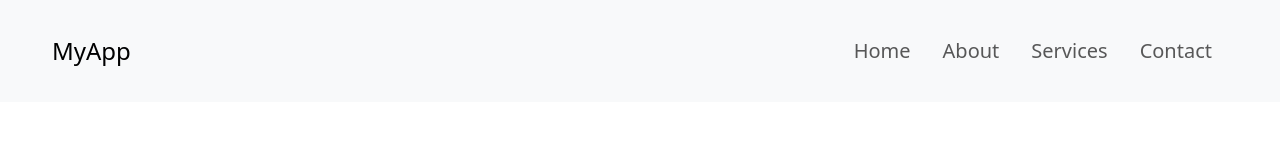
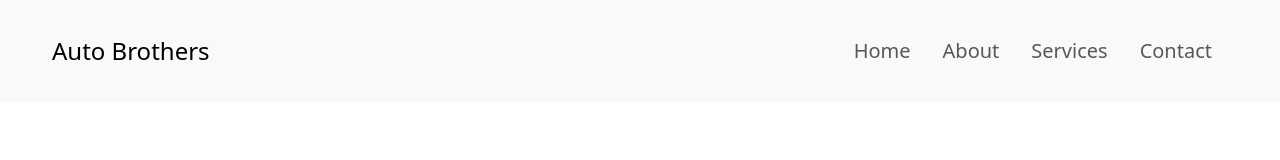
Before and after one commit to Laos0/auto-brothers-ng, an Angular app: page / in a window 1280 px wide. Shown: the top 160 px of the page. Built offline with nearby package versions, Linux system fonts and the light colour scheme.

Commit message:
allow users to open to facebook link on a new tab

```diff
--- a/src/app/navigations/nav-bar/nav-bar.component.html
+++ b/src/app/navigations/nav-bar/nav-bar.component.html
@@ -1,6 +1,6 @@
 <nav class="navbar navbar-expand-lg navbar-light bg-light">
     <div class="container-fluid">
-      <a class="navbar-brand" href="#">MyApp</a>
+      <a class="navbar-brand" href="#">Auto Brothers</a>
       <button class="navbar-toggler" type="button" data-bs-toggle="collapse" data-bs-target="#navbarNav" aria-controls="navbarNav" aria-expanded="false" aria-label="Toggle navigation">
         <span class="navbar-toggler-icon"></span>
       </button>
--- a/src/app/views/footer/footer.component.html
+++ b/src/app/views/footer/footer.component.html
@@ -33,7 +33,7 @@
         <!-- Social Media -->
         <div class="col-md-4 mb-3">
           <h5 class="text-uppercase">Follow Us</h5>
-          <a href="#" class="text-light me-3"><i class="fab fa-facebook-f"></i> Facebook</a><br>
+          <a href="https://www.facebook.com/profile.php?id=100077942270465" target="_blank" class="text-light me-3"><i class="fab fa-facebook-f"></i> Facebook</a><br>
           <a href="#" class="text-light me-3"><i class="fab fa-twitter"></i> Twitter</a><br>
           <a href="#" class="text-light me-3"><i class="fab fa-instagram"></i> Instagram</a>
         </div>
```
